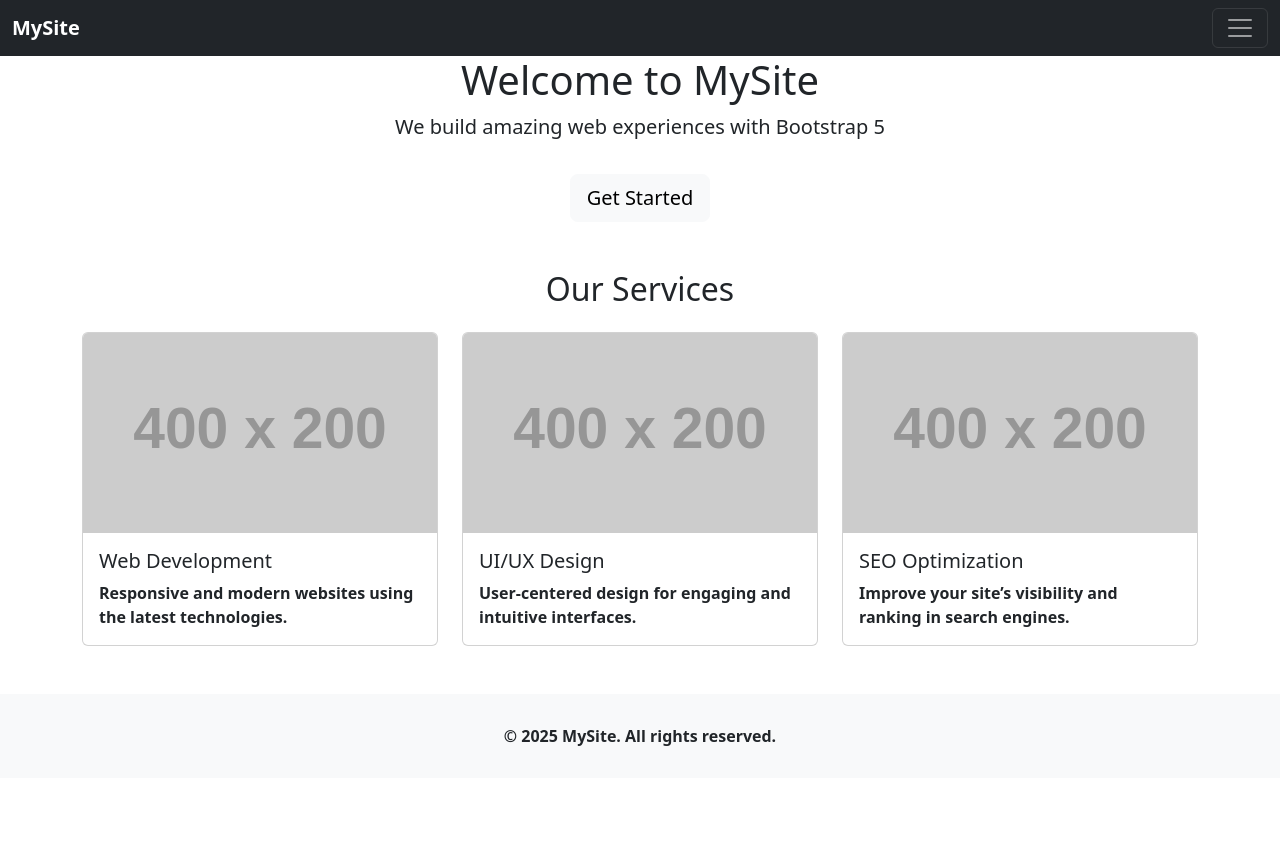
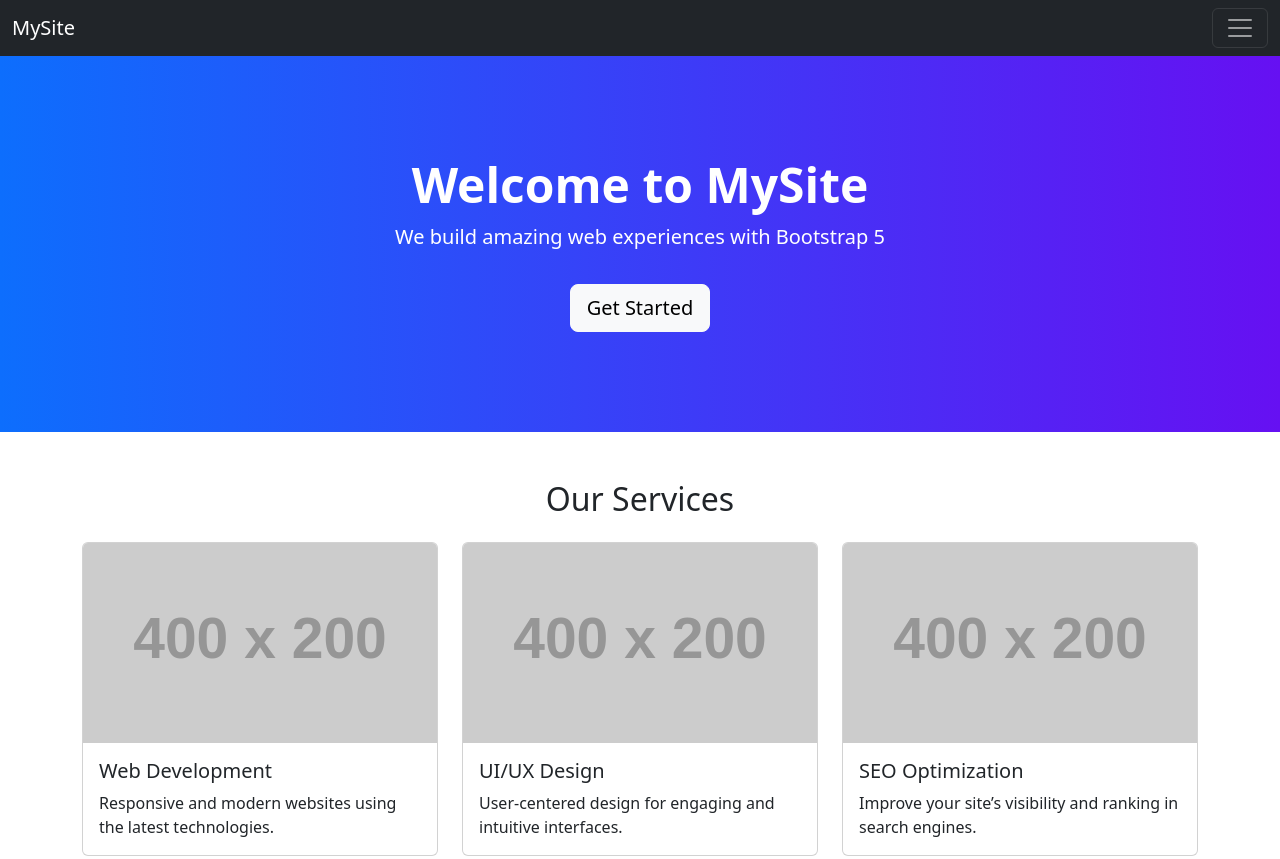
Before and after one commit to roparon/Flask_Task_App, a plain HTML site: page app/templates/demo.html in a window 1280 px wide. Shown: the top 859 px of the page. Before the commit the page ends 800 px from the top, so only its background shows below. Drawn offline with nearby package versions, Linux system fonts and the light colour scheme; placeholder pictures from the web are drawn by us.

Commit message:
innitial commit

```diff
--- a/app/templates/demo.html
+++ b/app/templates/demo.html
@@ -8,7 +8,16 @@
   <style>
     body {
       padding-top: 56px;
-    -size: 3rem;
+    }
+
+    .hero {
+      background: linear-gradient(90deg, #0d6efd 0%, #6610f2 100%);
+      color: white;
+      padding: 100px 0;
+    }
+
+    .hero h1 {
+      font-size: 3rem;
       font-weight: bold;
     }
 
```
